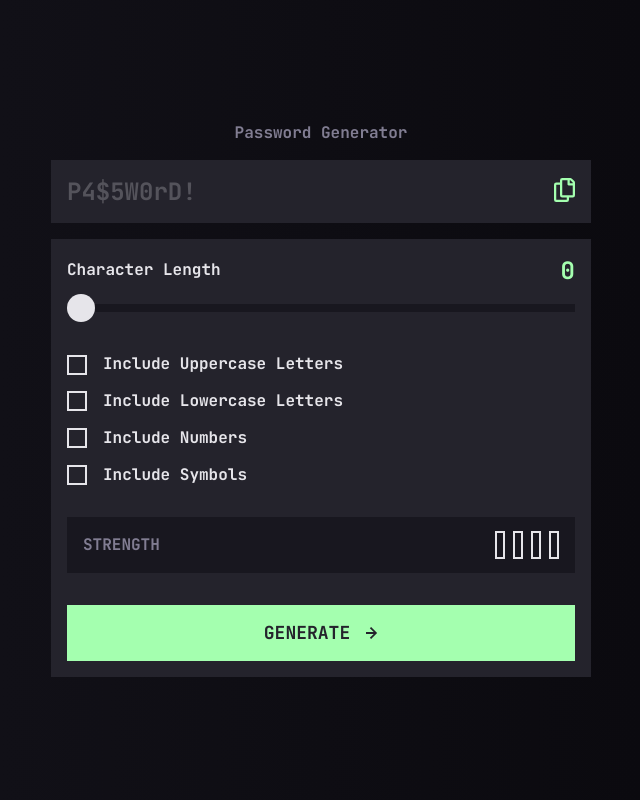
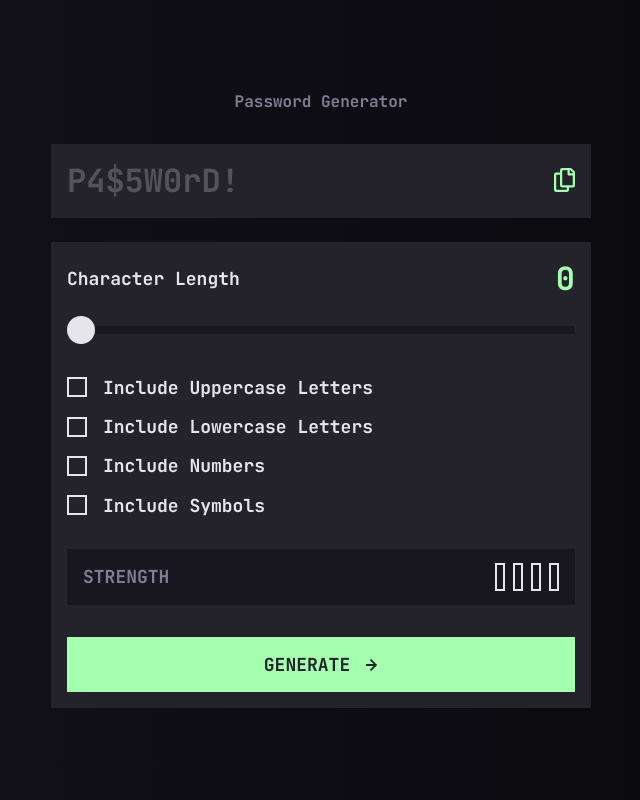
Before and after one commit to ChechiX/password-generator-app, a React (Vite) app: page / in a window 1280 px wide. Shown: the whole page, without its empty margins (319-959 px from the left). Built offline with nearby package versions, Linux system fonts and the light colour scheme.

Commit message:
Enhance generator styles with improved spacing and typography for better responsiveness

```diff
--- a/src/styles/blocks/_generator.scss
+++ b/src/styles/blocks/_generator.scss
@@ -8,6 +8,7 @@
 
   @media (min-width: 48rem) {
     width: 33.75rem;
+    gap: 2rem;
   }
 }
 
@@ -21,6 +22,10 @@
   display: flex;
   flex-direction: column;
   gap: 1rem;
+
+  @media (min-width: 48rem) {
+    gap: 1.5rem;
+  }
 }
 
 .generator__output {
@@ -32,6 +37,10 @@
   output {
     @include t.text-preset-2;
     color: v.$grey-700;
+
+    @media (min-width: 48rem) {
+      @include t.text-preset-1;
+    }
   }
 }
 
@@ -81,16 +90,28 @@
   justify-content: space-between;
   align-items: center;
   gap: 0.5rem;
+
+  @media (min-width: 48rem) {
+    gap: 1rem;
+  }
 }
 
 .generator__character-label {
   @include t.text-preset-4;
   color: v.$grey-200;
+
+  @media (min-width: 48rem) {
+    @include t.text-preset-3;
+  }
 }
 
 .generator__character-length {
   @include t.text-preset-2;
   color: v.$green-200;
+
+  @media (min-width: 48rem) {
+    @include t.text-preset-1;
+  }
 }
 
 .generator__length-wrapper {
@@ -190,6 +211,10 @@
     label {
       @include t.text-preset-4;
       color: v.$grey-200;
+
+      @media (min-width: 48rem) {
+        @include t.text-preset-3;
+      }
     }
   }
 }
@@ -211,6 +236,10 @@
     @include t.text-preset-4;
     color: v.$grey-600;
     text-transform: uppercase;
+
+    @media (min-width: 48rem) {
+      @include t.text-preset-3;
+    }
   }
 }
 
```
